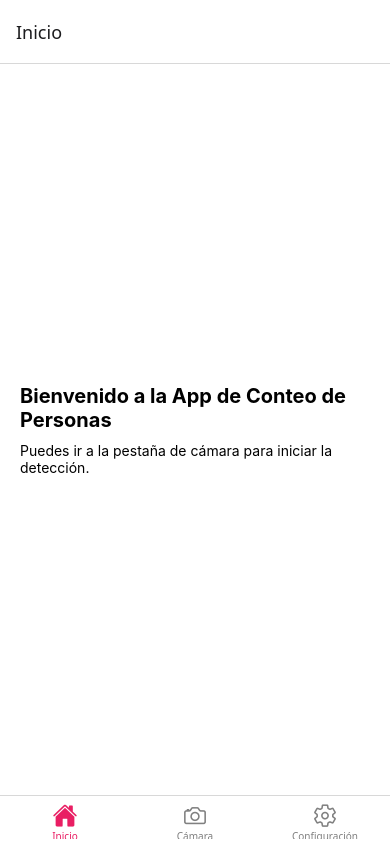
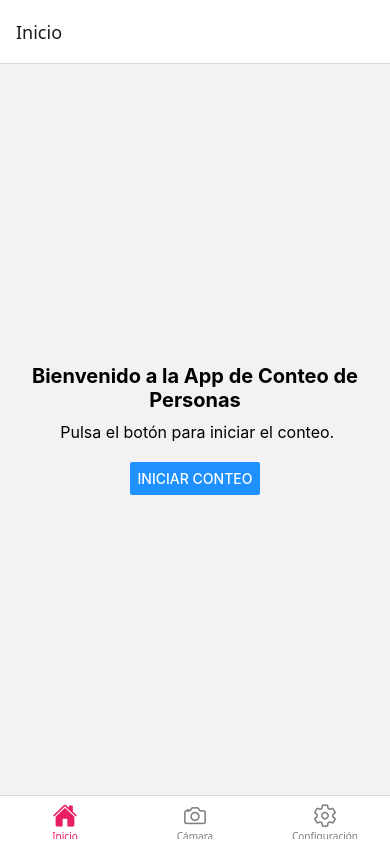
Before and after one commit to nodexs0/conteo-personas-app, a React Native app: screen /Inicio in a window 390 px wide. Built offline with nearby package versions, Linux system fonts and the light colour scheme.

Commit message:
interfaz: MainScreen1

```diff
--- a/screens/HomeScreen.js
+++ b/screens/HomeScreen.js
@@ -1,18 +1,21 @@
-import React, { useContext } from 'react';
-import { View, Text, StyleSheet } from 'react-native';
-import { ThemeContext } from '../theme/ThemeContext';
+// screens/HomeScreen.js
+import React from 'react';
+import { View, Text, StyleSheet, Button } from 'react-native';
+import { useNavigation } from '@react-navigation/native';
 
 export default function HomeScreen() {
-  const { theme } = useContext(ThemeContext);
+  const navigation = useNavigation();
 
   return (
-    <View style={[styles.container, { backgroundColor: theme.background }]}>
-      <Text style={[styles.title, { color: theme.text }]}>
-        Bienvenido a la App de Conteo de Personas
+    <View style={styles.container}>
+      <Text style={styles.title}>Bienvenido a la App de Conteo de Personas</Text>
+      <Text style={styles.subtitle}> Pulsa el botón para iniciar el conteo.
       </Text>
-      <Text style={{ color: theme.text }}>
-        Puedes ir a la pestaña de cámara para iniciar la detección.
-      </Text>
+      <Button
+        title="Iniciar Conteo"
+        onPress={() => navigation.navigate("Cámara")}
+        color="#1E90FF"
+      />
     </View>
   );
 }
@@ -28,5 +31,11 @@ const styles = StyleSheet.create({
     fontSize: 20,
     fontWeight: 'bold',
     marginBottom: 10,
+    textAlign: 'center',
+  },
+  subtitle: {
+    fontSize: 16,
+    marginBottom: 20,
+    textAlign: 'center',
   },
 });
```
